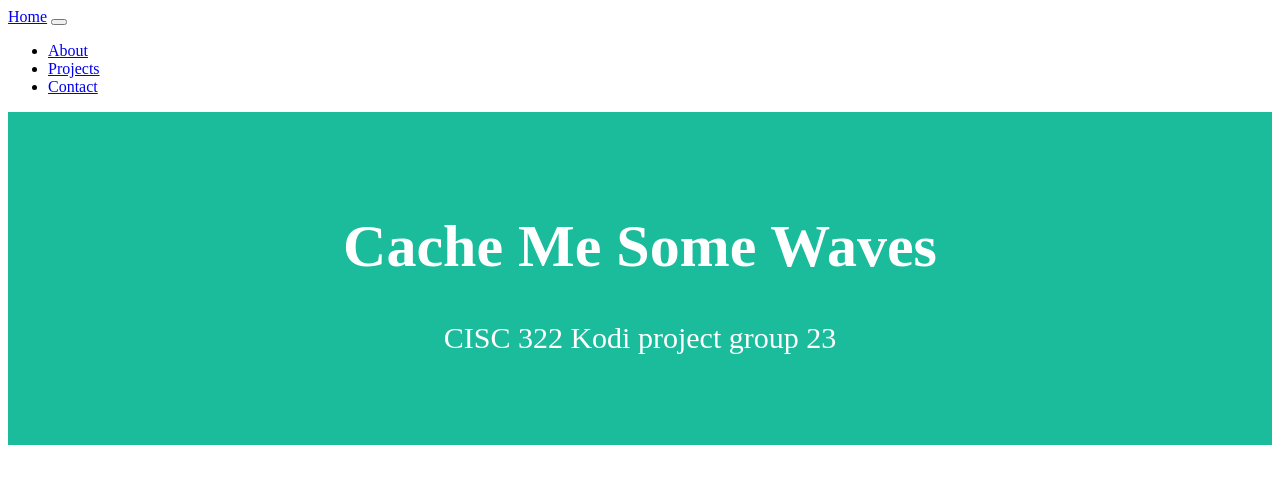
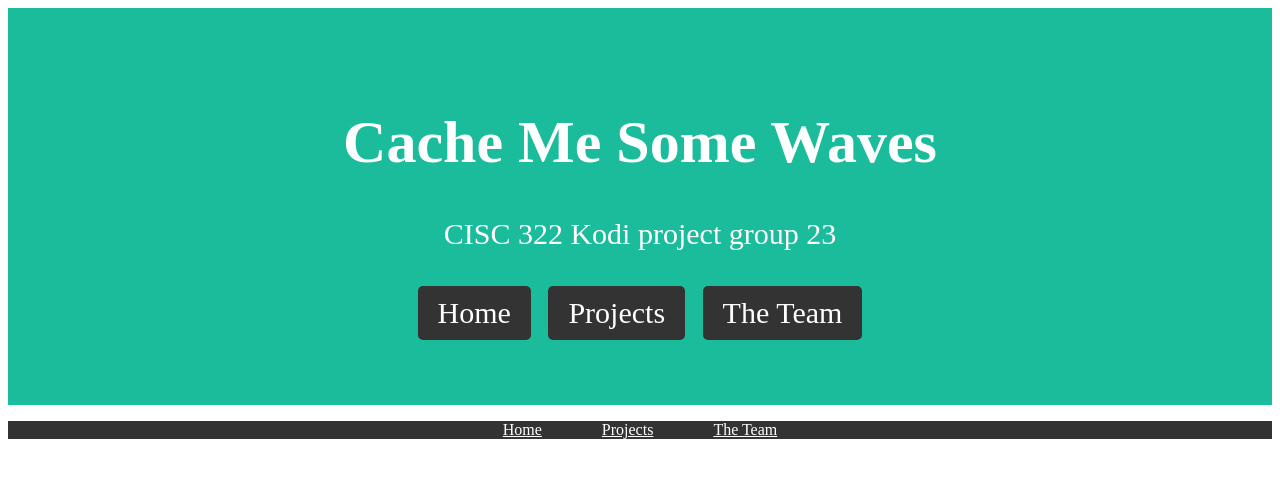
Before and after one commit to eljam3239/cisc322, a website: page index.html in a window 1280 px wide. Drawn offline with Linux system fonts and the light colour scheme.

Commit message:
Update index.html

```diff
--- a/index.html
+++ b/index.html
@@ -5,35 +5,61 @@
     <meta name="viewport" content="width=device-width, initial-scale=1.0">
     <title>322 project</title>
     <link rel="stylesheet" href="styles.css">
+    <style>
+        .centered-nav ul {
+            display: flex;
+            justify-content: center;
+            list-style-type: none;
+            padding: 0;
+        }
+
+        .centered-nav li {
+            margin: 0 10px;
+        }
+
+        .btn {
+            display: inline-block;
+            padding: 10px 20px;
+            margin: 5px;
+            background-color: #333;
+            color: #fff;
+            text-align: center;
+            border-radius: 5px;
+            text-decoration: none;
+        }
+
+        .header {
+            text-align: center;
+        }
+    </style>
 </head>
 <body>
 
-    <!-- Navigation -->
+<div class="header">
+    <h1>Cache Me Some Waves</h1>
+    <p>CISC 322 Kodi project group 23</p>
+    <!-- Buttons under the header -->
+    <a href="#page-top" class="btn">Home</a>
+    <a href="#services" class="btn">Projects</a>
+    <a href="#team" class="btn">The Team</a>
+</div>
+
+<!-- Navigation - You can remove this entirely if you don't want it anymore -->
 <nav class="navbar navbar-expand-lg navbar-dark bg-dark fixed-top" id="mainNav">
-    <div class="container">
-      <a class="navbar-brand js-scroll-trigger" href="#page-top">Home</a>
-      <button class="navbar-toggler" type="button" data-toggle="collapse" data-target="#navbarResponsive" aria-controls="navbarResponsive" aria-expanded="false" aria-label="Toggle navigation">
-        <span class="navbar-toggler-icon"></span>
-      </button>
-      <div class="collapse navbar-collapse" id="navbarResponsive">
-        <ul class="navbar-nav ml-auto">
+    <div class="container centered-nav">
+        <ul class="navbar-nav">
             <li class="nav-item">
-            <a class="nav-link js-scroll-trigger" href="#about">About</a>
+                <a class="nav-link js-scroll-trigger" href="#page-top">Home</a>
             </li>
             <li class="nav-item">
                 <a class="nav-link js-scroll-trigger" href="#services">Projects</a>
             </li>
             <li class="nav-item">
-            <a class="nav-link js-scroll-trigger" href="#contact">Contact</a>
+                <a class="nav-link js-scroll-trigger" href="#team">The Team</a>
             </li>
         </ul>
     </div>
-    </div>
 </nav>
 
-    <div class="header">
-        <h1>Cache Me Some Waves</h1>
-        <p>CISC 322 Kodi project group 23</p>
-      </div>
 </body>
 </html>
--- a/styles.css
+++ b/styles.css
@@ -5,3 +5,57 @@
     color: white;
     font-size: 30px;
   }
+
+/* Style the navbar to be horizontal */
+.navbar {
+  background-color: #333; /* Background color for the navbar */
+}
+
+/* Style the links in the navbar */
+.navbar a.nav-link {
+  color: #fff; /* Text color for the links */
+  padding: 10px 20px; /* Adjust the padding to your liking */
+}
+
+/* Style the links on hover */
+.navbar a.nav-link:hover {
+  background-color: #555; /* Background color on hover */
+  color: #fff; /* Text color on hover */
+}
+
+/* Center the text vertically in the navbar */
+.navbar-nav {
+  display: flex;
+  align-items: center;
+}
+
+/* Optional: Adjust the spacing between navbar items */
+.navbar-nav .nav-item {
+  margin-right: 10px; /* Adjust the margin to your liking */
+}
+
+/* Optional: Style the navbar brand */
+.navbar-brand {
+  font-size: 24px; /* Adjust the font size to your liking */
+  font-weight: bold; /* Adjust the font weight to your liking */
+  padding-right: 20px; /* Adjust the padding to your liking */
+}
+
+/* Optional: Style the toggle button icon */
+.navbar-toggler-icon {
+  background-color: #fff; /* Color of the toggle button icon */
+}
+
+/* Optional: Style the toggle button on hover */
+.navbar-toggler:hover .navbar-toggler-icon {
+  background-color: #ccc; /* Background color on hover */
+}
+/* Style the buttons */
+.navbar button.btn {
+  margin-left: 10px; /* Adjust the margin to create spacing between buttons */
+}
+
+/* Optional: Style the buttons on hover */
+.navbar button.btn:hover {
+  opacity: 0.8; /* Adjust the opacity on hover if desired */
+}
```
Lines whose indentation alone changed are shown as unchanged.
